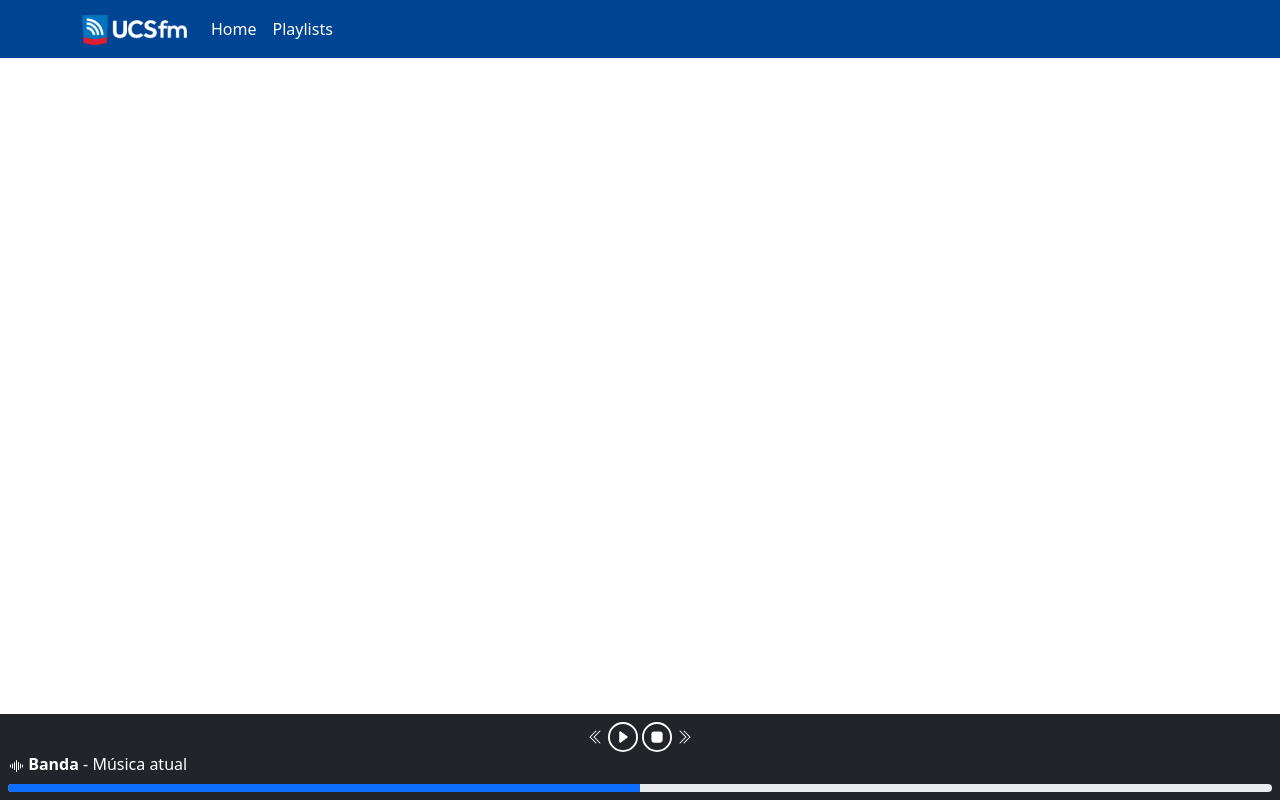
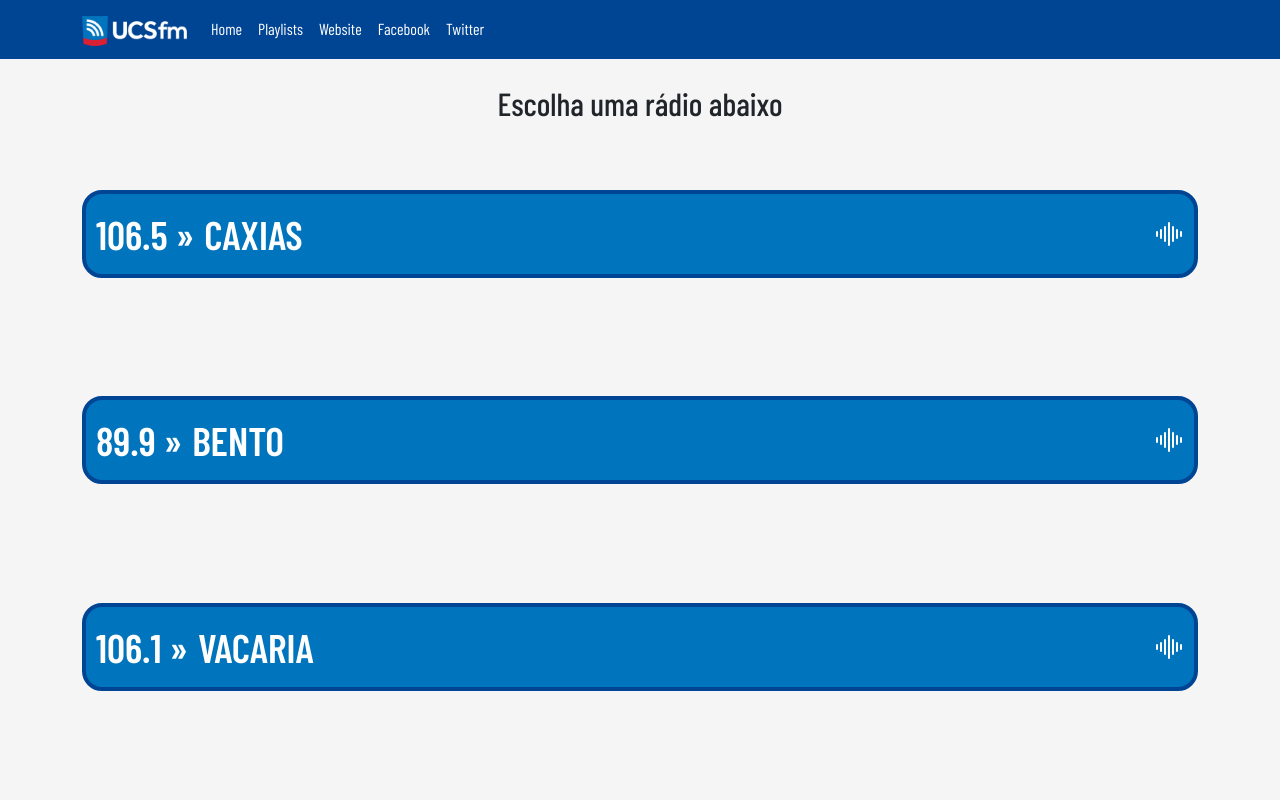
Before and after one commit to michaelcdr/trabalho-ihc-ucsfm, a plain HTML site: page index.html in a window 1280 px wide. Drawn offline with nearby package versions, Linux system fonts and the light colour scheme; a web font is replaced by a local one.

Commit message:
mudanças home, seleção de radio

```diff
--- /dev/null
+++ b/assets/js/site.js
@@ -0,0 +1,3 @@
+document.querySelector("#escolha-radio").addEventListener('click',function(){
+    console.log('clicou');
+});
--- a/assets/site.css
+++ b/assets/site.css
@@ -1,7 +1,14 @@
+*{
+    font-family: 'Barlow Condensed', sans-serif;
+}
 :root {
     --primary-bg-color: #004494;
+    --ucs-color:#0074bc;
 }
-
+body{
+    padding-top: 60px;
+    background-color: #f5f5f5;
+}
 .navbar-brand img{
     height: 30px;
 }
@@ -29,8 +36,7 @@
 }
 #collapsible-menu-navegacao.collapse.show{
     display: flex;
-    height: calc(100vh - 115px);
-
+    height: 100vh;
 }
 
 #collapsible-menu-navegacao.collapse.show > .navbar-nav{
@@ -41,6 +47,28 @@
     font-size: 24px;
     text-transform: uppercase;
 }
-#progresso{
+#progresso {
     height: 8px;
 }
+#escolha-radio{
+    height: calc(100vh - 180px);
+    margin: 0px;
+}
+#escolha-radio li{
+    padding: 10px;
+    background-color: var(--ucs-color);
+    border-radius: 20px;
+    text-align: left;
+    border:4px solid var(--primary-bg-color);
+}
+#escolha-radio a{
+    text-decoration: none;
+    text-transform: uppercase;
+    font-size: 40px;
+    font-weight: 600;
+    color: #fff;
+}
+#escolha-radio li .frequencia::after{
+    content: " » ";
+    margin-right: 10px;
+}
--- a/index.html
+++ b/index.html
@@ -9,6 +9,7 @@
     <!-- Bootstrap CSS v5.0.2 -->
     <link href="https://cdn.jsdelivr.net/npm/bootstrap@5.1.3/dist/css/bootstrap.min.css" rel="stylesheet" integrity="sha384-1BmE4kWBq78iYhFldvKuhfTAU6auU8tT94WrHftjDbrCEXSU1oBoqyl2QvZ6jIW3" crossorigin="anonymous">
     <link rel="stylesheet" href="assets/site.css"  >
+    <link href="https://fonts.googleapis.com/css2?family=Barlow+Condensed:ital,wght@0,100;0,200;0,300;0,400;0,500;0,600;0,700;0,800;1,100;1,200;1,300;1,400;1,500;1,600;1,700;1,800&family=Raleway:wght@900&display=swap" rel="stylesheet">
   </head>
   <body>
     <!-- Bootstrap JavaScript Libraries -->
@@ -35,63 +36,61 @@
                         <li class="nav-item">
                             <a class="nav-link text-white" href="#">Playlists</a>
                         </li>
+                        <li class="nav-item">
+                            <a class="nav-link text-white" href="#">Website</a>
+                        </li>
+                        <li class="nav-item">
+                            <a class="nav-link text-white" href="#">Facebook</a>
+                        </li>
+                        <li class="nav-item">
+                            <a class="nav-link text-white" href="#">Twitter</a>
+                        </li>
                     </ul>
                 </div>
             </div>
         </nav>
     </header>
     <div class="container">
-        <div id="player" class="fixed-bottom bg-dark text-white p-2">
         <div class="text-center">
-                <svg xmlns="http://www.w3.org/2000/svg" width="16" height="16" fill="currentColor" class="bi bi-chevron-double-left" viewBox="0 0 16 16">
-                    <path fill-rule="evenodd" d="M8.354 1.646a.5.5 0 0 1 0 .708L2.707 8l5.647 5.646a.5.5 0 0 1-.708.708l-6-6a.5.5 0 0 1 0-.708l6-6a.5.5 0 0 1 .708 0z"/>
-                    <path fill-rule="evenodd" d="M12.354 1.646a.5.5 0 0 1 0 .708L6.707 8l5.647 5.646a.5.5 0 0 1-.708.708l-6-6a.5.5 0 0 1 0-.708l6-6a.5.5 0 0 1 .708 0z"/>
+            <h2 class="pt-4">Escolha uma rádio abaixo</h2>
+        </div>
+        <ul id="escolha-radio" class="list-unstyled d-flex flex-column justify-content-around ">
+            <li>
+                <a class="d-flex align-items-center" href="#">
+                    <span class="frequencia">106.5</span>
+                    <span>Caxias</span>
+                    <svg xmlns="http://www.w3.org/2000/svg" width="32" height="32" fill="currentColor"
+                        class="bi bi-soundwave ms-auto " viewBox="0 0 16 16">
+                        <path fill-rule="evenodd"
+                            d="M8.5 2a.5.5 0 0 1 .5.5v11a.5.5 0 0 1-1 0v-11a.5.5 0 0 1 .5-.5zm-2 2a.5.5 0 0 1 .5.5v7a.5.5 0 0 1-1 0v-7a.5.5 0 0 1 .5-.5zm4 0a.5.5 0 0 1 .5.5v7a.5.5 0 0 1-1 0v-7a.5.5 0 0 1 .5-.5zm-6 1.5A.5.5 0 0 1 5 6v4a.5.5 0 0 1-1 0V6a.5.5 0 0 1 .5-.5zm8 0a.5.5 0 0 1 .5.5v4a.5.5 0 0 1-1 0V6a.5.5 0 0 1 .5-.5zm-10 1A.5.5 0 0 1 3 7v2a.5.5 0 0 1-1 0V7a.5.5 0 0 1 .5-.5zm12 0a.5.5 0 0 1 .5.5v2a.5.5 0 0 1-1 0V7a.5.5 0 0 1 .5-.5z" />
                     </svg>
-                <svg xmlns="http://www.w3.org/2000/svg"
-                    width="30" height="30" fill="currentColor" class="bi bi-play-circle" viewBox="0 0 16 16">
-                    <path d="M8 15A7 7 0 1 1 8 1a7 7 0 0 1 0 14zm0 1A8 8 0 1 0 8 0a8 8 0 0 0 0 16z"/>
-                    <path d="M6.271 5.055a.5.5 0 0 1 .52.038l3.5 2.5a.5.5 0 0 1 0 .814l-3.5 2.5A.5.5 0 0 1 6 10.5v-5a.5.5 0 0 1 .271-.445z"/>
+                </a>
+            </li>
+            <li>
+                <a class="d-flex align-items-center" href="#">
+                    <span class="frequencia">89.9</span>
+                    <span>Bento</span>
+                    <svg xmlns="http://www.w3.org/2000/svg" width="32" height="32" fill="currentColor"
+                        class="bi bi-soundwave ms-auto " viewBox="0 0 16 16">
+                        <path fill-rule="evenodd"
+                            d="M8.5 2a.5.5 0 0 1 .5.5v11a.5.5 0 0 1-1 0v-11a.5.5 0 0 1 .5-.5zm-2 2a.5.5 0 0 1 .5.5v7a.5.5 0 0 1-1 0v-7a.5.5 0 0 1 .5-.5zm4 0a.5.5 0 0 1 .5.5v7a.5.5 0 0 1-1 0v-7a.5.5 0 0 1 .5-.5zm-6 1.5A.5.5 0 0 1 5 6v4a.5.5 0 0 1-1 0V6a.5.5 0 0 1 .5-.5zm8 0a.5.5 0 0 1 .5.5v4a.5.5 0 0 1-1 0V6a.5.5 0 0 1 .5-.5zm-10 1A.5.5 0 0 1 3 7v2a.5.5 0 0 1-1 0V7a.5.5 0 0 1 .5-.5zm12 0a.5.5 0 0 1 .5.5v2a.5.5 0 0 1-1 0V7a.5.5 0 0 1 .5-.5z" />
                     </svg>
-                <svg xmlns="http://www.w3.org/2000/svg"
-                    width="30" height="30" fill="currentColor" class="bi bi-stop-circle" viewBox="0 0 16 16">
-                    <path d="M8 15A7 7 0 1 1 8 1a7 7 0 0 1 0 14zm0 1A8 8 0 1 0 8 0a8 8 0 0 0 0 16z"/>
-                    <path d="M5 6.5A1.5 1.5 0 0 1 6.5 5h3A1.5 1.5 0 0 1 11 6.5v3A1.5 1.5 0 0 1 9.5 11h-3A1.5 1.5 0 0 1 5 9.5v-3z"/>
+                </a>
+            </li>
+            <li>
+                <a class="d-flex align-items-center" href="#">
+                    <span class="frequencia">106.1</span>
+                    <span>Vacaria</span>
+                    <svg xmlns="http://www.w3.org/2000/svg" width="32" height="32" fill="currentColor"
+                        class="bi bi-soundwave ms-auto " viewBox="0 0 16 16">
+                        <path fill-rule="evenodd"
+                            d="M8.5 2a.5.5 0 0 1 .5.5v11a.5.5 0 0 1-1 0v-11a.5.5 0 0 1 .5-.5zm-2 2a.5.5 0 0 1 .5.5v7a.5.5 0 0 1-1 0v-7a.5.5 0 0 1 .5-.5zm4 0a.5.5 0 0 1 .5.5v7a.5.5 0 0 1-1 0v-7a.5.5 0 0 1 .5-.5zm-6 1.5A.5.5 0 0 1 5 6v4a.5.5 0 0 1-1 0V6a.5.5 0 0 1 .5-.5zm8 0a.5.5 0 0 1 .5.5v4a.5.5 0 0 1-1 0V6a.5.5 0 0 1 .5-.5zm-10 1A.5.5 0 0 1 3 7v2a.5.5 0 0 1-1 0V7a.5.5 0 0 1 .5-.5zm12 0a.5.5 0 0 1 .5.5v2a.5.5 0 0 1-1 0V7a.5.5 0 0 1 .5-.5z" />
                     </svg>
-                    <svg xmlns="http://www.w3.org/2000/svg" width="16" height="16" fill="currentColor" class="bi bi-chevron-double-right" viewBox="0 0 16 16">
-                        <path fill-rule="evenodd" d="M3.646 1.646a.5.5 0 0 1 .708 0l6 6a.5.5 0 0 1 0 .708l-6 6a.5.5 0 0 1-.708-.708L9.293 8 3.646 2.354a.5.5 0 0 1 0-.708z"/>
-                        <path fill-rule="evenodd" d="M7.646 1.646a.5.5 0 0 1 .708 0l6 6a.5.5 0 0 1 0 .708l-6 6a.5.5 0 0 1-.708-.708L13.293 8 7.646 2.354a.5.5 0 0 1 0-.708z"/>
-                      </svg>
+                </a>
+            </li>
+        </ul>
     </div>
-            <div class="d-flex">
-                <div class="flex-grow-1">
-                    <!-- <svg xmlns="http://www.w3.org/2000/svg" width="16" height="16" fill="currentColor" class="bi bi-reception-4" viewBox="0 0 16 16">
-                    <path d="M0 11.5a.5.5 0 0 1 .5-.5h2a.5.5 0 0 1 .5.5v2a.5.5 0 0 1-.5.5h-2a.5.5 0 0 1-.5-.5v-2zm4-3a.5.5 0 0 1 .5-.5h2a.5.5 0 0 1 .5.5v5a.5.5 0 0 1-.5.5h-2a.5.5 0 0 1-.5-.5v-5zm4-3a.5.5 0 0 1 .5-.5h2a.5.5 0 0 1 .5.5v8a.5.5 0 0 1-.5.5h-2a.5.5 0 0 1-.5-.5v-8zm4-3a.5.5 0 0 1 .5-.5h2a.5.5 0 0 1 .5.5v11a.5.5 0 0 1-.5.5h-2a.5.5 0 0 1-.5-.5v-11z"/>
-                    </svg> -->
-                    <svg xmlns="http://www.w3.org/2000/svg" width="16" height="16" fill="currentColor" class="bi bi-soundwave" viewBox="0 0 16 16">
-                        <path fill-rule="evenodd" d="M8.5 2a.5.5 0 0 1 .5.5v11a.5.5 0 0 1-1 0v-11a.5.5 0 0 1 .5-.5zm-2 2a.5.5 0 0 1 .5.5v7a.5.5 0 0 1-1 0v-7a.5.5 0 0 1 .5-.5zm4 0a.5.5 0 0 1 .5.5v7a.5.5 0 0 1-1 0v-7a.5.5 0 0 1 .5-.5zm-6 1.5A.5.5 0 0 1 5 6v4a.5.5 0 0 1-1 0V6a.5.5 0 0 1 .5-.5zm8 0a.5.5 0 0 1 .5.5v4a.5.5 0 0 1-1 0V6a.5.5 0 0 1 .5-.5zm-10 1A.5.5 0 0 1 3 7v2a.5.5 0 0 1-1 0V7a.5.5 0 0 1 .5-.5zm12 0a.5.5 0 0 1 .5.5v2a.5.5 0 0 1-1 0V7a.5.5 0 0 1 .5-.5z"/>
-                      </svg>
-                    <strong id="banda">Banda</strong> - <span id="musica">Música atual</span>
-                </div>
+  </body>
+  <script src="/assets/js/site.js"></script>
 
-            </div>
-
-            <!-- Caxias 106.5, Bento Gonçalves 89.9 e Vacaria 106.1 -->
-            <div class="col-12">
-                <div id="progresso" class="progress mt-2">
-                    <div  class="progress-bar" role="progressbar"
-                         style="width: 50%" aria-valuenow="50" aria-valuemin="0"
-                          aria-valuemax="100"></div>
-
-                </div>
-            </div>
-        </div>
-    </div>
-    <footer>
-        <nav>
-            <ul>
-                <li></li>
-            </ul>
-        </nav>
-    </footer>
-  </body>
 </html>
```
Also changed, not shown: noticias.html (added, +97 -0 lines). Lines whose indentation alone changed are shown as unchanged.
